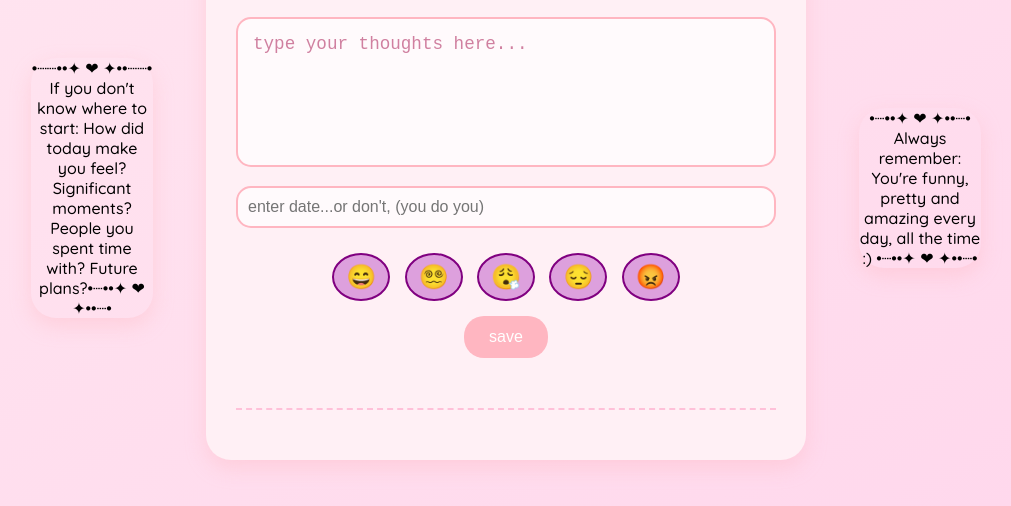
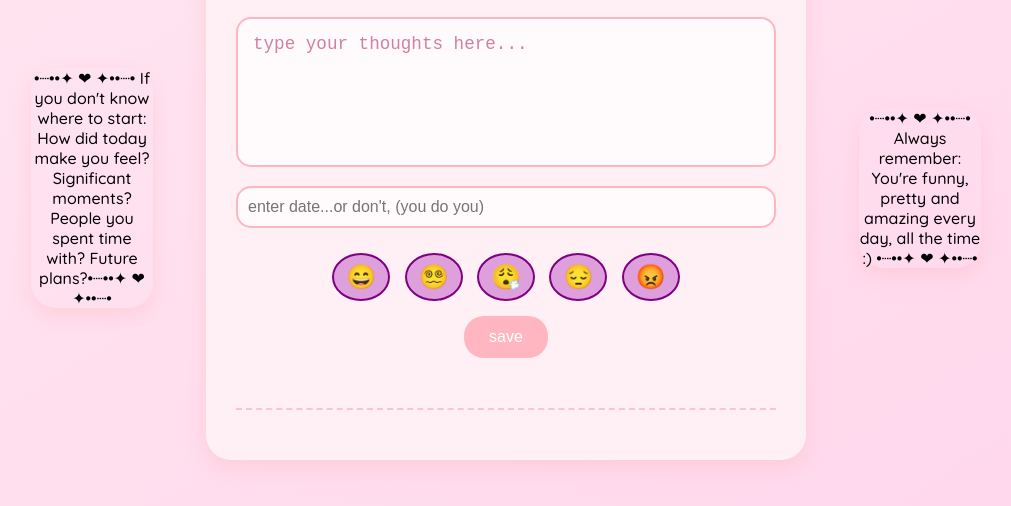
Before and after one commit to hharshini111/Diary, a plain HTML site: page index.html in a window 1280 px wide. Shown: the part 212-718 px from the top of the page, without its empty margins (69-1080 px from the left). Drawn offline with Linux system fonts and the light colour scheme.

Commit message:
Update index.html

```diff
--- a/index.html
+++ b/index.html
@@ -6,7 +6,7 @@
     <link rel="stylesheet" href="game.css">
 </head>
 <body>
-    <div class="diary-container2">  •┈┈••✦ ❤ ✦••┈┈•
+    <div class="diary-container2">  •┈••✦ ❤ ✦••┈•
         If you don't know where to start:
         How did today make you feel?
         Significant moments?
```
